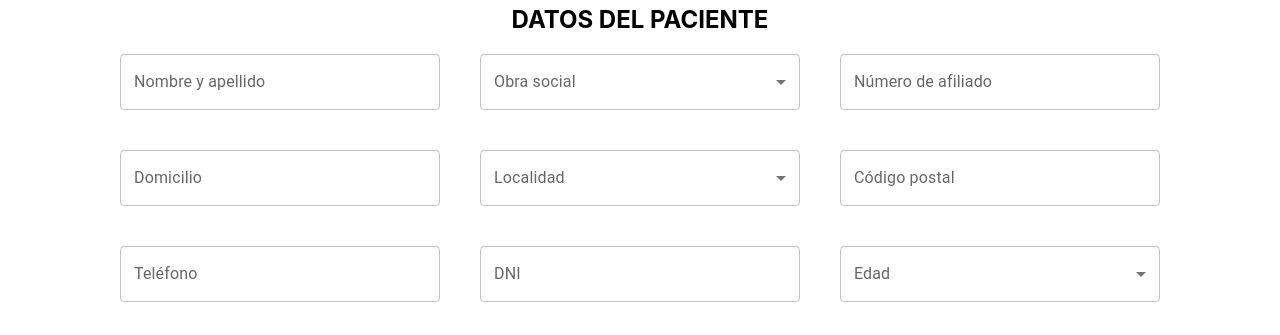
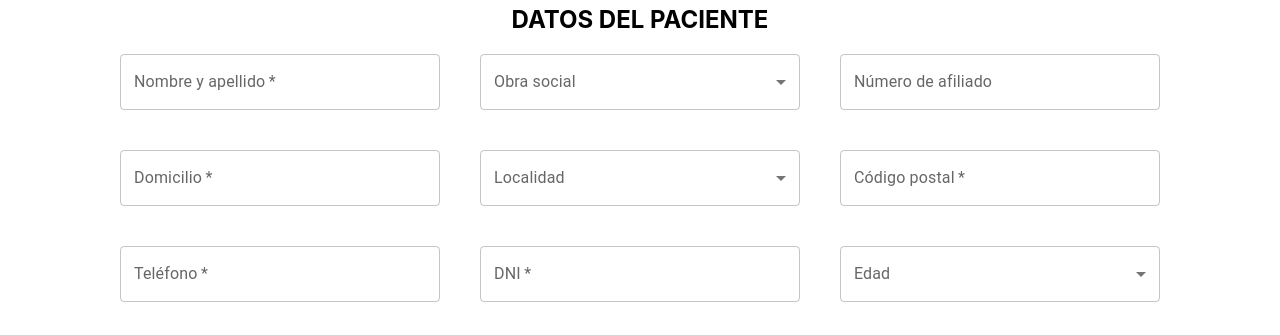
Before and after one commit to lautarobarrera10/turnero-kinesio, a React (Create React App) app: page /agregar-paciente in a window 1280 px wide. Shown: the part 322-657 px from the top of the page. Built offline with nearby package versions, Linux system fonts and the light colour scheme.

Commit message:
navbar agregado a todas las rutas

```diff
--- a/src/App.js
+++ b/src/App.js
@@ -1,13 +1,25 @@
 import './App.css';
 import { Navbar } from './components/Navbar';
-import { Calendar } from './components/Calendar';
+import { Home } from './routes/Home';
+import { AgregarPaciente } from './routes/AgregarPaciente';
+
+import {
+  BrowserRouter,
+  Routes,
+  Route,
+} from "react-router-dom";
 
 function App() {
   return (
-    <div className="App">
-      <Navbar />
-      <Calendar />
-    </div>
+    <BrowserRouter>
+      <div className="App">
+        <Navbar />
+        <Routes>
+          <Route path='/' element={<Home />} />
+          <Route path='/agregar-paciente' element={<AgregarPaciente />} />
+        </Routes>
+      </div>
+    </BrowserRouter>
   );
 }
 
--- a/src/index.js
+++ b/src/index.js
@@ -3,23 +3,11 @@ import ReactDOM from 'react-dom/client';
 import './index.css';
 import App from './App';
 import reportWebVitals from './reportWebVitals';
-import {
-  BrowserRouter,
-  Routes,
-  Route,
-} from "react-router-dom";
-
-import { AgregarPaciente } from './routes/AgregarPaciente';
 
 const root = ReactDOM.createRoot(document.getElementById('root'));
 root.render(
   <React.StrictMode>
-    <BrowserRouter>
-      <Routes>
-        <Route path='/' element={<App />} />
-        <Route path='/agregar-paciente' element={<AgregarPaciente />} />
-      </Routes>
-    </BrowserRouter>
+    <App />
   </React.StrictMode>
 );
 
--- a/src/routes/AgregarPaciente/index.jsx
+++ b/src/routes/AgregarPaciente/index.jsx
@@ -1,6 +1,5 @@
 import React from "react";
 import './AgregarPaciente.css';
-import { Navbar } from '../../components/Navbar';
 
 import { CustomDateInput } from '../../components/CustomDateInput';
 import { CustomSelectInput } from '../../components/CustomSelectInput';
@@ -184,7 +183,6 @@ function AgregarPaciente() {
 
     return(
         <React.Fragment>
-        <Navbar />
         <Container>
         <form>
             <h1 className="ficha-kinesica-title">Ficha Kinesica</h1>
@@ -234,6 +232,7 @@ function AgregarPaciente() {
                     variant="outlined"
                     sx={{width:'320px'}}
                     type="text"
+                    required={true}
                 />
                 {/* Obra social */}
                 <CustomSelectInput
@@ -262,6 +261,7 @@ function AgregarPaciente() {
                     variant="outlined"
                     sx={{width:'320px'}}
                     type="text"
+                    required={true}
                 />
                 {/* Localidad */}
                 <CustomSelectInput
@@ -280,6 +280,7 @@ function AgregarPaciente() {
                     variant="outlined"
                     sx={{width:'320px'}}
                     type="number"
+                    required={true}
                 />
                 {/* Teléfono */}
                 <TextField
@@ -290,6 +291,7 @@ function AgregarPaciente() {
                     variant="outlined"
                     sx={{width:'320px'}}
                     type="number"
+                    required={true}
                 />
                 {/* DNI */}
                 <TextField
@@ -300,6 +302,7 @@ function AgregarPaciente() {
                     variant="outlined"
                     sx={{width:'320px'}}
                     type="number"
+                    required={true}
                 />
                 {/* Edad */}
                 <CustomSelectInput
--- a/src/components/Calendar.jsx
+++ b/src/routes/Home/index.jsx
@@ -1,9 +1,8 @@
 import React from "react";
-import { Container, Stack, Box } from '@mui/material';
+import { Container, Box } from '@mui/material';
 import AddIcon from '@mui/icons-material/Add';
-import { textTransform } from "@mui/system";
 
-function Calendar() {
+function Home () {
   const dias = ['lunes', 'martes', 'miércoles', 'jueves', 'viernes'];
   const horarios= [
     '15:00',
@@ -65,4 +64,4 @@ function Calendar() {
     );
 }
 
-export { Calendar }
+export { Home }
```
